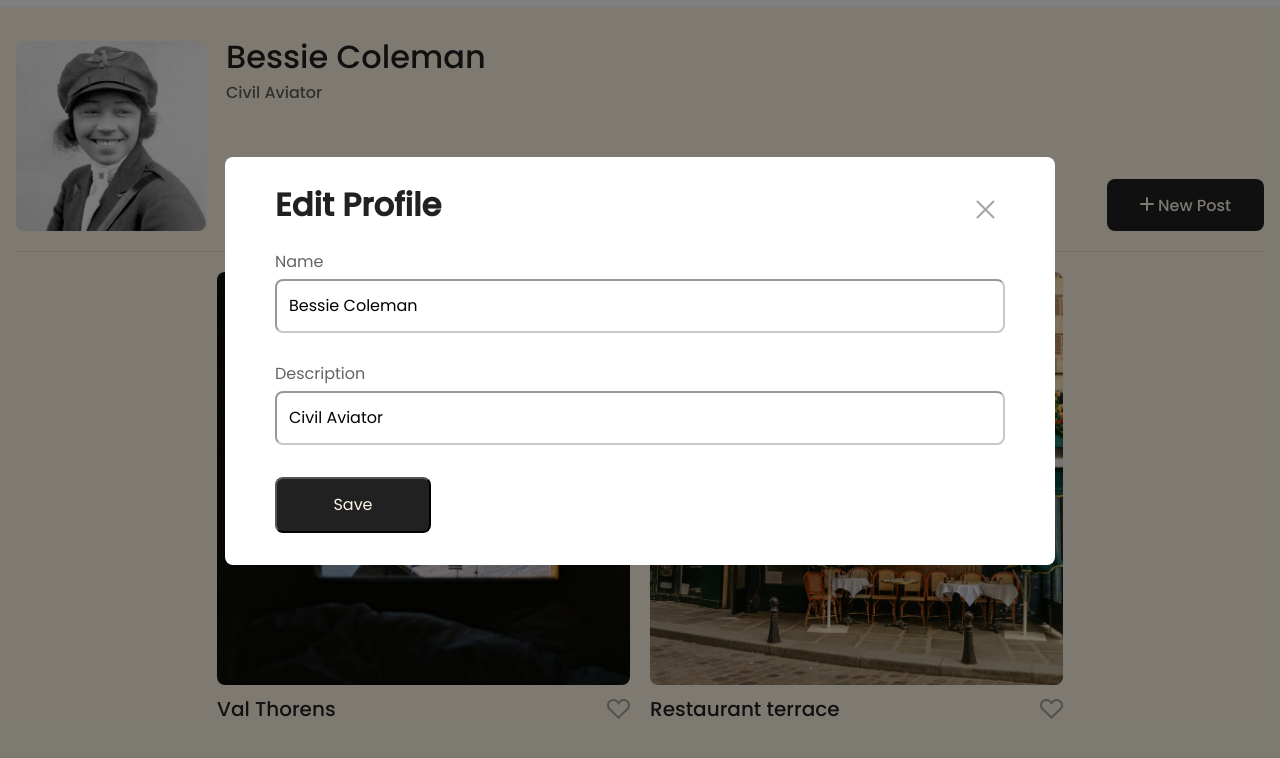
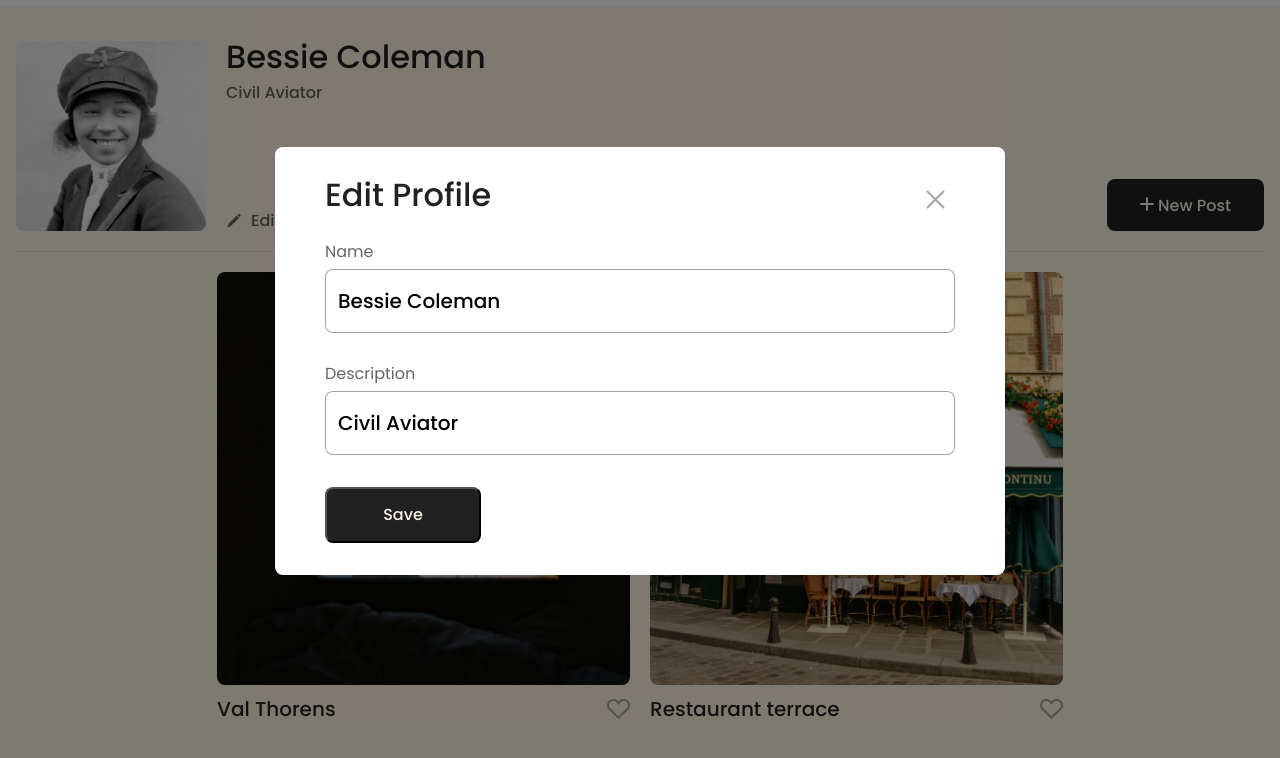
Before and after one commit to josefbarraza/se_project_spots, a plain HTML site: page index.html in a window 1280 px wide. Both pictures are taken after a click on the button "Edit Profile". Shown: the part 39-797 px from the top of the page. Drawn offline with Linux system fonts and the light colour scheme.

Commit message:
Spring 4 Final Stage Corrections

```diff
--- a/blocks/modal.css
+++ b/blocks/modal.css
@@ -25,6 +25,7 @@
   background-color: #ffff;
   border-radius: 8px;
   padding: 32px 50px;
+  box-sizing: border-box;
   position: relative;
 }
 
@@ -35,7 +36,7 @@
   width: 40px;
   top: 32px;
   right: 50px;
-  background-color: white;
+  background-color: transparent;
   border: none;
   opacity: 40%;
 }
@@ -50,6 +51,7 @@
   font-size: 32px;
   line-height: 1;
   color: #212121;
+  font-weight: 500;
 }
 
 .modal__form {
@@ -71,15 +73,19 @@
   width: 100%;
   padding: 16px 12px;
   border-radius: 8px;
-  border-color: #21212166;
+  border: 1px solid #21212166;
   box-sizing: border-box;
+  font-weight: 500;
+  font-size: 20px;
+  line-height: 1;
+}
+
+.modal__input:hover {
+  cursor: pointer;
 }
 
 .modal__label::placeholder {
   color: #2121214d;
-  font-size: 20px;
-  line-height: 1;
-  opacity: 30%;
 }
 
 .modal__submit-btn {
@@ -90,8 +96,13 @@
   border-radius: 8px;
   color: #fcf5e5;
   font-size: 16px;
+  font-weight: 500;
   line-height: 1;
   box-sizing: border-box;
+}
+
+.modal__submit-btn:hover {
+  cursor: pointer;
 }
 
 @media screen and (max-width: 627px) {
@@ -113,6 +124,10 @@
     align-items: center;
   }
 
+  .modal__input {
+    font-size: 16px;
+  }
+
   .modal__close-btn {
     top: 2px;
     right: 12px;
--- a/index.html
+++ b/index.html
@@ -121,16 +121,17 @@
           <button type="button" class="modal__close-btn"></button>
           <h2 class="modal__title">Edit Profile</h2>
           <form class="modal__form">
-            <label for="profile-name-input" class="modal__label"
+            <label class="modal__label"
               >Name
               <input
                 id="profile-name-input"
                 type="text"
                 class="modal__input"
                 placeholder="Type your name"
+                required
               />
             </label>
-            <label for="profile-description-input" class="modal__label"
+            <label class="modal__label"
               >Description
               <input
                 id="profile-description-input"
--- a/scripts/index.js
+++ b/scripts/index.js
@@ -19,22 +19,30 @@ const newPostCaptionInput = newPostModal.querySelector("#card-caption-input");
 const profileName = document.querySelector(".profile__name");
 const profileDescription = document.querySelector(".profile__description");
 
+function openModal(modal) {
+  modal.classList.add("modal_is-opened");
+}
+
+function closeModal(modal) {
+  modal.classList.remove("modal_is-opened");
+}
+
 editProfileButton.addEventListener("click", function () {
   editProfileNameInput.value = profileName.textContent;
   editProfileDescriptionInput.value = profileDescription.textContent;
-  editProfileModal.classList.add("modal_is-opened");
+  openModal(editProfileModal);
 });
 
 editProfileCloseButton.addEventListener("click", function () {
-  editProfileModal.classList.remove("modal_is-opened");
+  closeModal(editProfileModal);
 });
 
 newPostButton.addEventListener("click", function () {
-  newPostModal.classList.add("modal_is-opened");
+  openModal(newPostModal);
 });
 
 newPostCloseButton.addEventListener("click", function () {
-  newPostModal.classList.remove("modal_is-opened");
+  closeModal(newPostModal);
 });
 
 function handleEditProfileSubmit(evt) {
```
